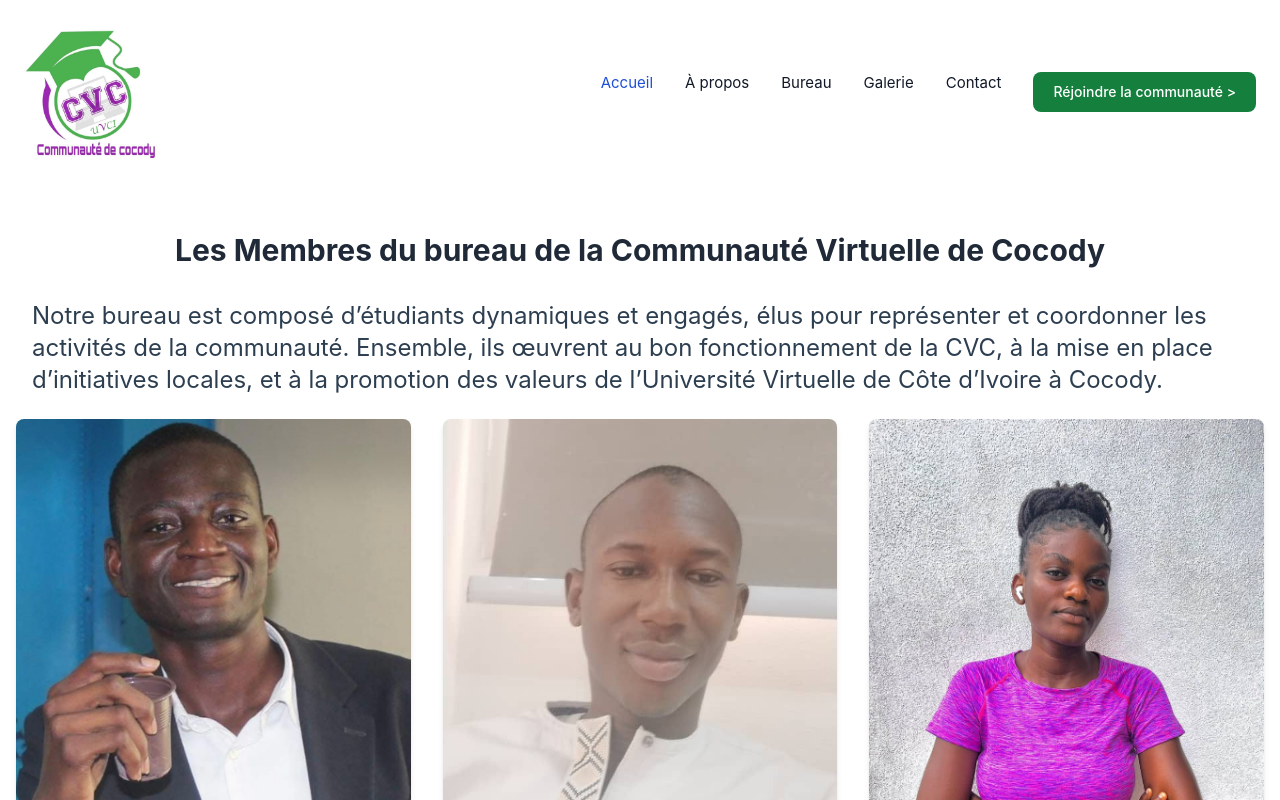
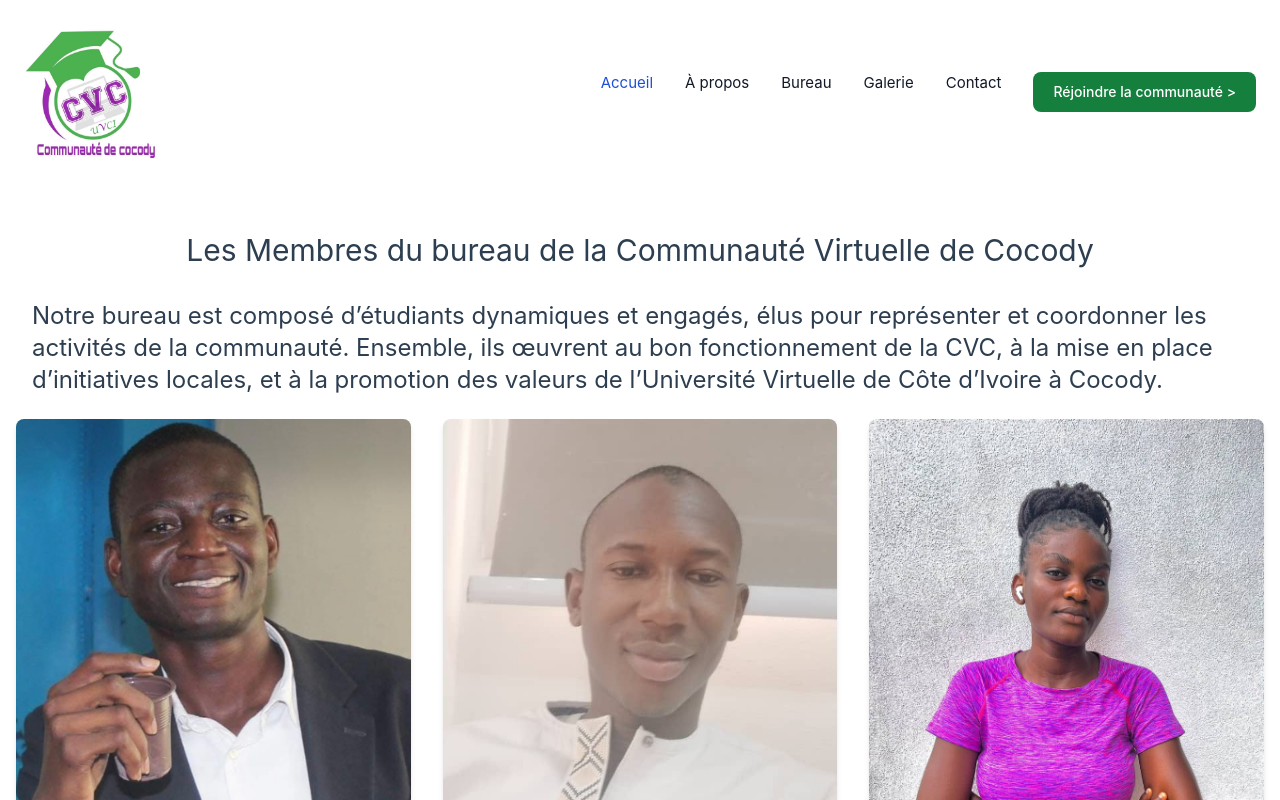
Before and after one commit to hermane225/CommunauteVirtuelleCocody, a Vue app in the folder cvcocody/: page /bureauPage in a window 1280 px wide. Shown: the top 800 px of the page. Built offline with nearby package versions, Linux system fonts and the light colour scheme.

Commit message:
update bureauPage

```diff
--- a/cvcocody/src/components/bureauPage.vue
+++ b/cvcocody/src/components/bureauPage.vue
@@ -2,7 +2,7 @@
   <div>
     <section class="py-10" id="services">
       <div class="container mx-auto px-4">
-        <h2 class="text-3xl font-bold text-gray-800 mb-8 text-center">
+        <h2 class="text-3xl mb-8 text-center">
           Les Membres du bureau de la Communauté Virtuelle de Cocody
         </h2>
         <!-- <br/> -->
```
